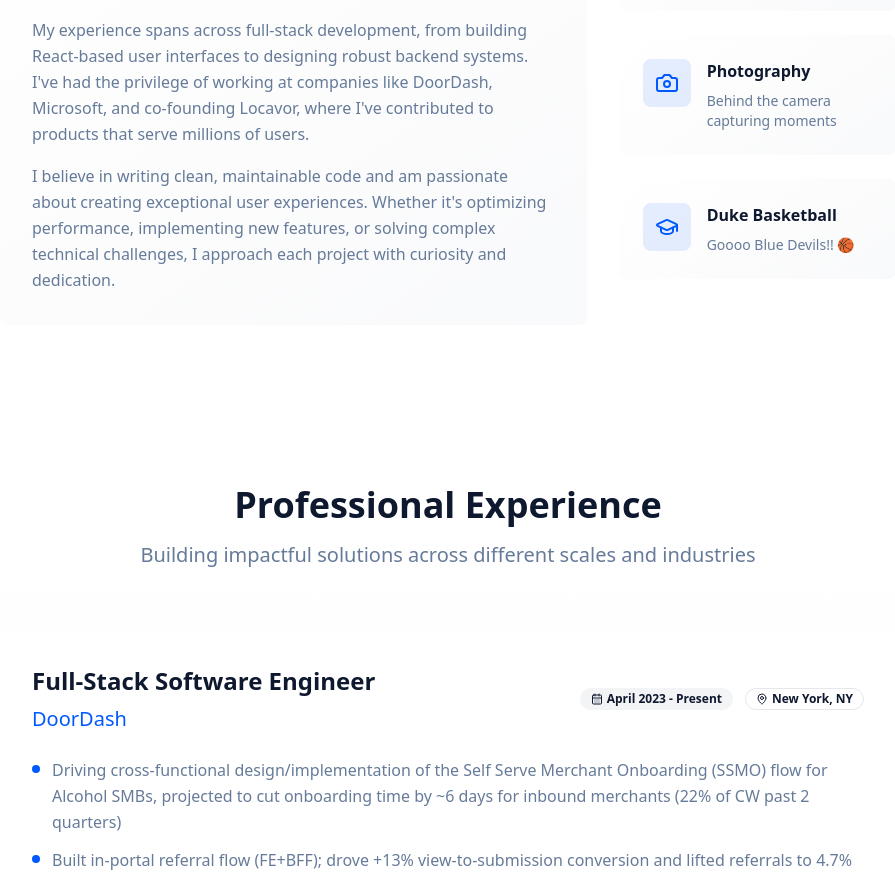
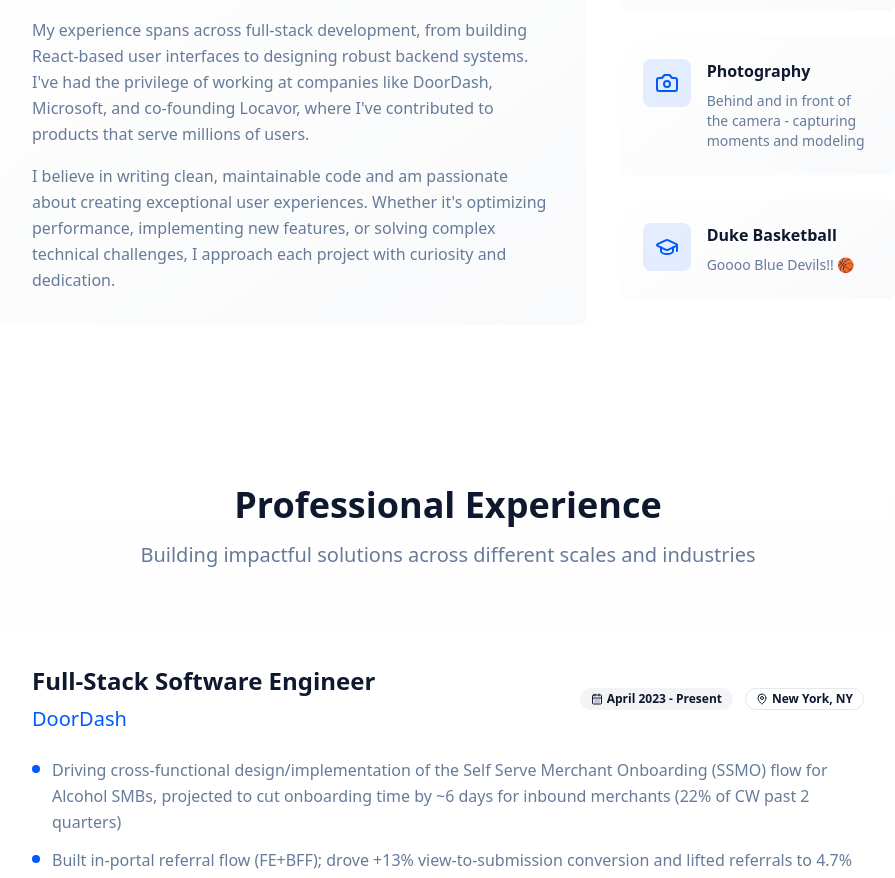
Before and after one commit to ellenrchen/ellen-chen, a React (Vite) app: page / in a window 1280 px wide. Shown: the part 1193-2071 px from the top of the page, without its empty margins (192-1087 px from the left). Built offline with nearby package versions, Linux system fonts and the light colour scheme.

Commit message:
Update photography section copy
Update the photography section to mention modeling.

```diff
--- a/src/components/About.tsx
+++ b/src/components/About.tsx
@@ -11,7 +11,7 @@ const About = () => {
     {
       icon: Camera,
       title: "Photography",
-      description: "Behind the camera capturing moments"
+      description: "Behind and in front of the camera - capturing moments and modeling"
     },
     {
       icon: GraduationCap,
```
